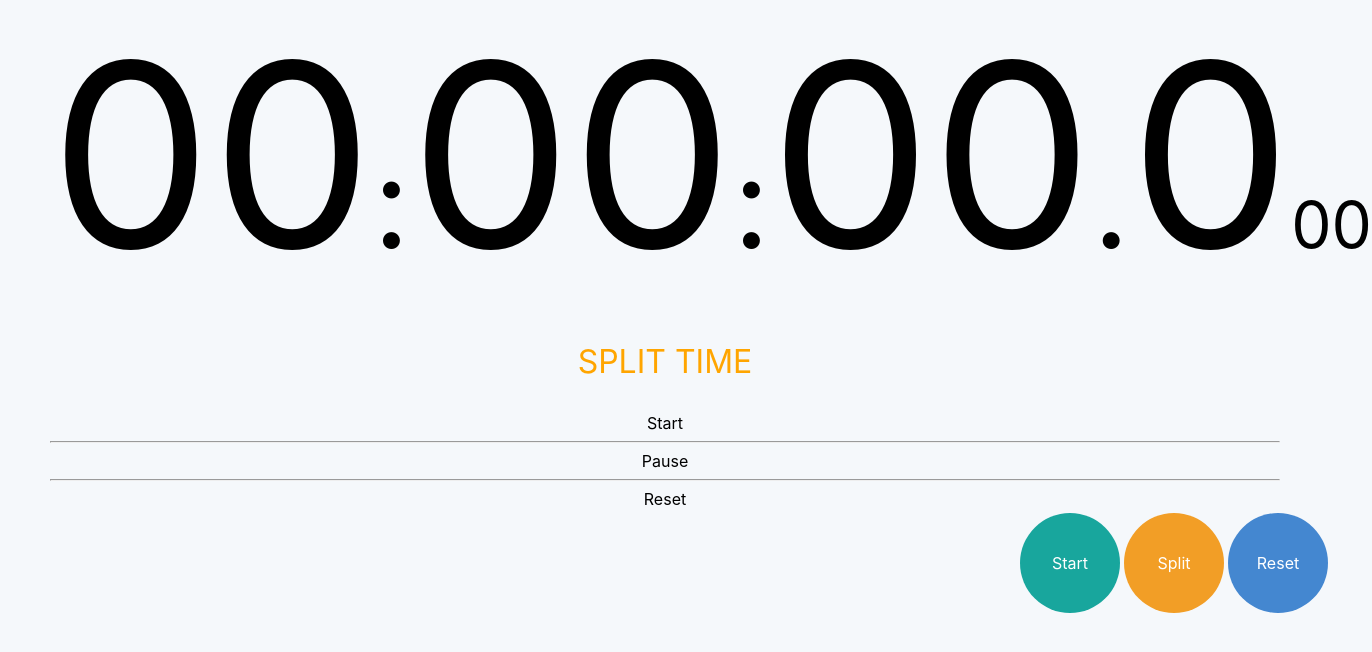
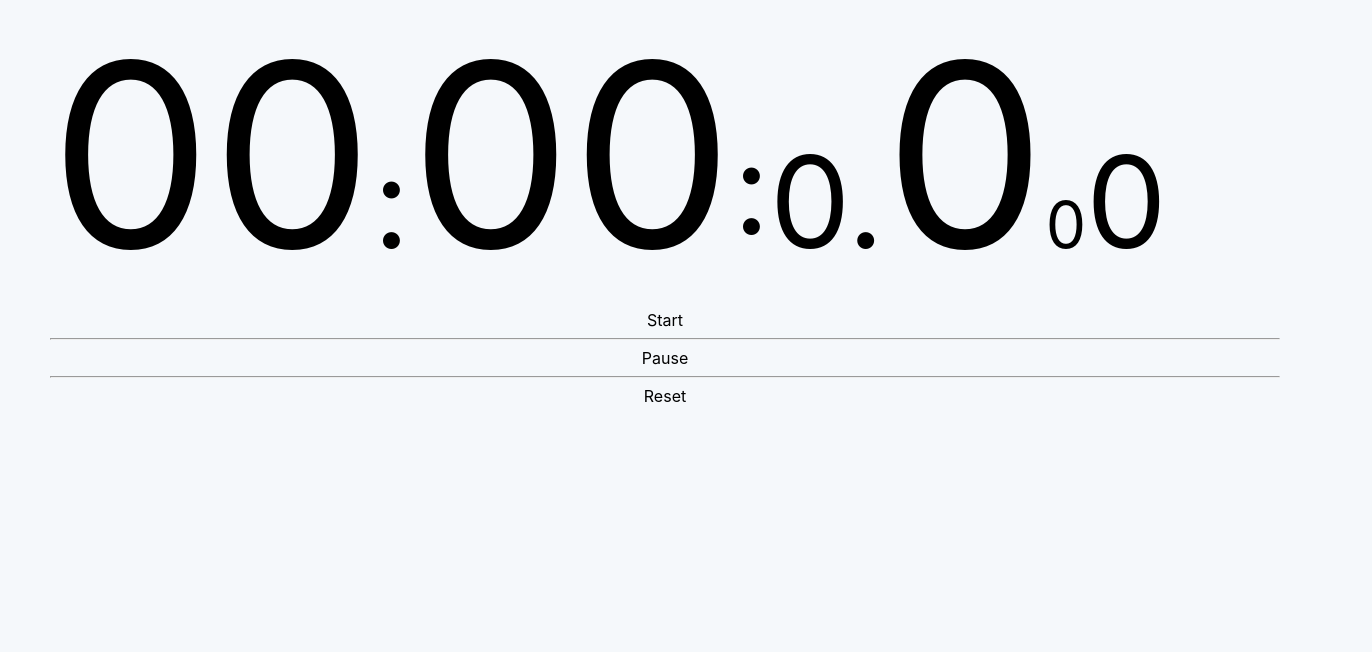
Before and after one commit to mmahadt/starterStopwatch, a React (Create React App) app: page / in a window 1280 px wide. Shown: the top 652 px of the page, 1372 px wide, since content can reach past the window. Built offline with nearby package versions, Linux system fonts and the light colour scheme.

Commit message:
Alhamdulillah, stopwatch has correct time

```diff
--- a/src/App.js
+++ b/src/App.js
@@ -11,8 +11,12 @@ class App extends React.Component {
     super(props);
     this.state = {
       interval: 0,
+      t0: 0,
+      unitMillis: 0,
       tenthMillis: 0,
       hundredthMillis: 0,
+      // unitSeconds: 0,
+      // tenSeconds: 0,
       seconds: 0,
       minutes: 0,
       hours: 0,
@@ -23,8 +27,55 @@ class App extends React.Component {
     this.start = this.start.bind(this);
     this.pause = this.pause.bind(this);
     this.reset = this.reset.bind(this);
+    this.enableReset = this.enableReset.bind(this);
+    this.disableReset = this.disableReset.bind(this);
+    this.enableSplit = this.enableSplit.bind(this);
+    this.disableSplit = this.disableSplit.bind(this);
     this.timeIncrementor = this.timeIncrementor.bind(this);
     this.updateSplitTimeText = this.updateSplitTimeText.bind(this);
+    this.ticks = this.ticks.bind(this);
+  }
+
+  ticks() {
+    this.setState((state, props) => {
+      const milliseconds = performance.now() - state.t0;
+      return {
+        unitMillis: Math.floor(milliseconds % 10),
+        tenthMillis: Math.floor((milliseconds / 10) % 10),
+        hundredthMillis: Math.floor((milliseconds / 100) % 10),
+        // unitSeconds: Math.floor((milliseconds / 1000) % 10),
+        // tenSeconds: Math.floor((milliseconds / 10000) % 10),
+        seconds: Math.floor((milliseconds / 1000) % 60),
+        minutes: Math.floor((milliseconds / (1000 * 60)) % 60),
+        hours: Math.floor((milliseconds / (1000 * 60 * 60)) % 24),
+        // seconds: (state.milliseconds / 1000) % 60,
+        // minutes: (state.milliseconds / (1000 * 60)) % 60,
+        // hours: (state.milliseconds / (1000 * 60 * 60)) % 24,
+      };
+    });
+  }
+
+  enableReset() {
+    this.setState((state, props) => ({
+      disableResetBtn: false,
+    }));
+  }
+
+  disableReset() {
+    this.setState((state, props) => ({
+      disableResetBtn: true,
+    }));
+  }
+
+  enableSplit() {
+    this.setState((state, props) => ({
+      disableSplitBtn: false,
+    }));
+  }
+  disableSplit() {
+    this.setState((state, props) => ({
+      disableSplitBtn: true,
+    }));
   }
 
   updateSplitTimeText() {
@@ -58,19 +109,19 @@ class App extends React.Component {
         seconds: this.state.seconds + 1,
       }));
     }
-    if (this.state.seconds == 59) {
+    if (this.state.seconds === 60) {
       this.setState((state, props) => ({
         seconds: 0,
         minutes: this.state.minutes + 1,
       }));
     }
-    if (this.state.minutes == 59) {
+    if (this.state.minutes === 60) {
       this.setState((state, props) => ({
         minutes: 0,
         hours: this.state.hours + 1,
       }));
     }
-    if (this.state.minutes == 23) {
+    if (this.state.minutes === 23) {
       this.setState((state, props) => ({
         hours: 0,
       }));
@@ -79,41 +130,68 @@ class App extends React.Component {
 
   start() {
     clearInterval(this.state.interval);
-    this.state.interval = setInterval(this.timeIncrementor, 1);
+    const s = setInterval(this.ticks, 1);
+    this.setState((state, props) => ({
+      interval: s,
+      t0: performance.now(),
+    }));
   }
 
   pause() {
     clearInterval(this.state.interval);
-    this.state.interval = 0;
+    this.setState((state, props) => ({ interval: 0 }));
   }
 
   reset() {
     this.setState((state, props) => ({
+      t0: 0,
+      unitMillis: 0,
       tenthMillis: 0,
       hundredthMillis: 0,
+      // unitSeconds: 0,
+      // tenSeconds: 0,
       seconds: 0,
       minutes: 0,
       hours: 0,
+      disableResetBtn: true,
     }));
   }
 
   render() {
     return (
       <div className="App">
-        <Stopwatch time={this.state}></Stopwatch>
-        <SplitTime time={this.state.splitTimeText}></SplitTime>
+        {/* Destructure time */}
+        {/* <Stopwatch time={this.state}></Stopwatch> */}
+
+        <div className="stopwatch">
+          <span id="hours">{("00" + this.state.hours).slice(-2)}</span>:
+          <span id="minutes">{("00" + this.state.minutes).slice(-2)}</span>:
+          {/* <span id="tenSeconds">{this.state.tenSeconds}</span> */}
+          <span id="unitSeconds">{this.state.seconds}</span>.
+          <span id="hundredthOfMillis">{this.state.hundredthMillis}</span>
+          <span id="tenthOfMillis">{this.state.tenthMillis}</span>
+          <span id="unitMillis">{this.state.unitMillis}</span>
+        </div>
+
+        {/* <SplitTime time={this.state.splitTimeText}></SplitTime> */}
         <button onClick={() => this.start()}>Start</button>
         <hr></hr>
         <button onClick={() => this.pause()}>Pause</button>
         <hr></hr>
         <button onClick={() => this.reset()}>Reset</button>
-        <ButtonsContainer
-          start={() => this.start()}
+        {/* <ButtonsContainer
+          start={this.start}
           pause={() => this.pause()}
           split={() => this.updateSplitTimeText()}
           reset={() => this.reset()}
+          disableResetBtn={this.state.disableResetBtn}
+          disableSplitBtn={this.state.disableSplitBtn}
+          enableReset={() => this.enableReset()}
+          disableReset={() => this.disableReset()}
+          enableSplit={() => this.enableSplit()}
+          disableSplit={() => this.disableSplit()}
         ></ButtonsContainer>
-        <LogTable time={this.state}></LogTable>
+        <LogTable time={this.state}></LogTable> */}
       </div>
     );
   }
--- a/src/components/buttonsContainer.jsx
+++ b/src/components/buttonsContainer.jsx
@@ -13,9 +13,19 @@ class ButtonsContainer extends React.Component {
         <StartButton
           startHandler={this.props.start}
           pauseHandler={this.props.pause}
+          enableSplit={this.props.enableSplit}
+          disableReset={this.props.disableReset}
+          enableReset={this.props.enableReset}
+          disableSplit={this.props.disableSplit}
         ></StartButton>
-        <SplitButton splitHandler={this.props.split}></SplitButton>
-        <ResetButton handler={this.props.reset}></ResetButton>
+        <SplitButton
+          splitHandler={this.props.split}
+          splitDisabled={this.props.disableSplitBtn}
+        ></SplitButton>
+        <ResetButton
+          handler={this.props.reset}
+          resetDisabled={this.props.disableResetBtn}
+        ></ResetButton>
       </div>
     );
   }
--- a/src/components/resetBtn.jsx
+++ b/src/components/resetBtn.jsx
@@ -3,16 +3,17 @@ import React, { Component } from "react";
 class ResetButton extends React.Component {
   constructor(props) {
     super(props);
-    this.state = { disabled: false };
+    this.state = { disable: this.props.resetDisabled };
     this.toggleEnableDisable = this.toggleEnableDisable.bind(this);
   }
 
   toggleEnableDisable() {
+    this.props.handler();
     this.setState((state, props) => {
-      if (state.disabled) {
-        return { disabled: false };
+      if (state.disable === false) {
+        return { disable: true };
       } else {
-        return { disabled: true };
+        return { disable: false };
       }
     });
   }
@@ -26,7 +27,9 @@ class ResetButton extends React.Component {
         // }`}
         className="rounded-btn reset"
         onClick={() => this.props.handler()}
-        disabled={this.state.disabled}
+        // onClick={() => this.toggleEnableDisable()}
+        disabled={this.props.resetDisabled}
+        // disabled={this.state.disable}
       >
         Reset
       </button>
--- a/src/components/splitBtn.jsx
+++ b/src/components/splitBtn.jsx
@@ -11,7 +11,7 @@ class SplitButton extends React.Component {
         id="button-split"
         className="rounded-btn split"
         onClick={() => this.props.splitHandler()}
-        // disabled
+        disabled={this.props.splitDisabled}
       >
         Split
       </button>
--- a/src/components/startBtn.jsx
+++ b/src/components/startBtn.jsx
@@ -20,6 +20,8 @@ class StartButton extends React.Component {
         status: "Pause",
       }));
       this.props.startHandler();
+      this.props.disableReset();
+      this.props.enableSplit();
     } else {
       this.setState((state, props) => ({
         class: "rounded-btn start",
@@ -27,6 +29,8 @@ class StartButton extends React.Component {
         status: "Start",
       }));
       this.props.pauseHandler();
+      this.props.enableReset();
+      this.props.disableSplit();
     }
   }
 
--- a/src/components/stopwatch.jsx
+++ b/src/components/stopwatch.jsx
@@ -1,20 +1,20 @@
 import React, { Component } from "react";
 
 class Stopwatch extends React.Component {
-  // constructor(props) {
-  //   super(props);
-  // }
+  constructor(props) {
+    super(props);
+  }
 
   render() {
     return (
       <div className="stopwatch">
         <span id="hours">{("00" + this.props.time.hours).slice(-2)}</span>:
         <span id="minutes">{("00" + this.props.time.minutes).slice(-2)}</span>:
-        <span id="seconds">{("00" + this.props.time.seconds).slice(-2)}</span>.
+        <span id="tenSeconds">{this.props.time.tenSeconds}</span>
+        <span id="unitSeconds">{this.props.time.unitSeconds}</span>.
         <span id="hundredthOfMillis">{this.props.time.hundredthMillis}</span>
-        <span id="tenthOfMillis">
-          {("00" + this.props.time.tenthMillis).slice(-2)}
-        </span>
+        <span id="tenthOfMillis">{this.props.time.tenthMillis}</span>
+        <span id="unitMillis">{this.props.time.unitMillis}</span>
       </div>
     );
   }
```
